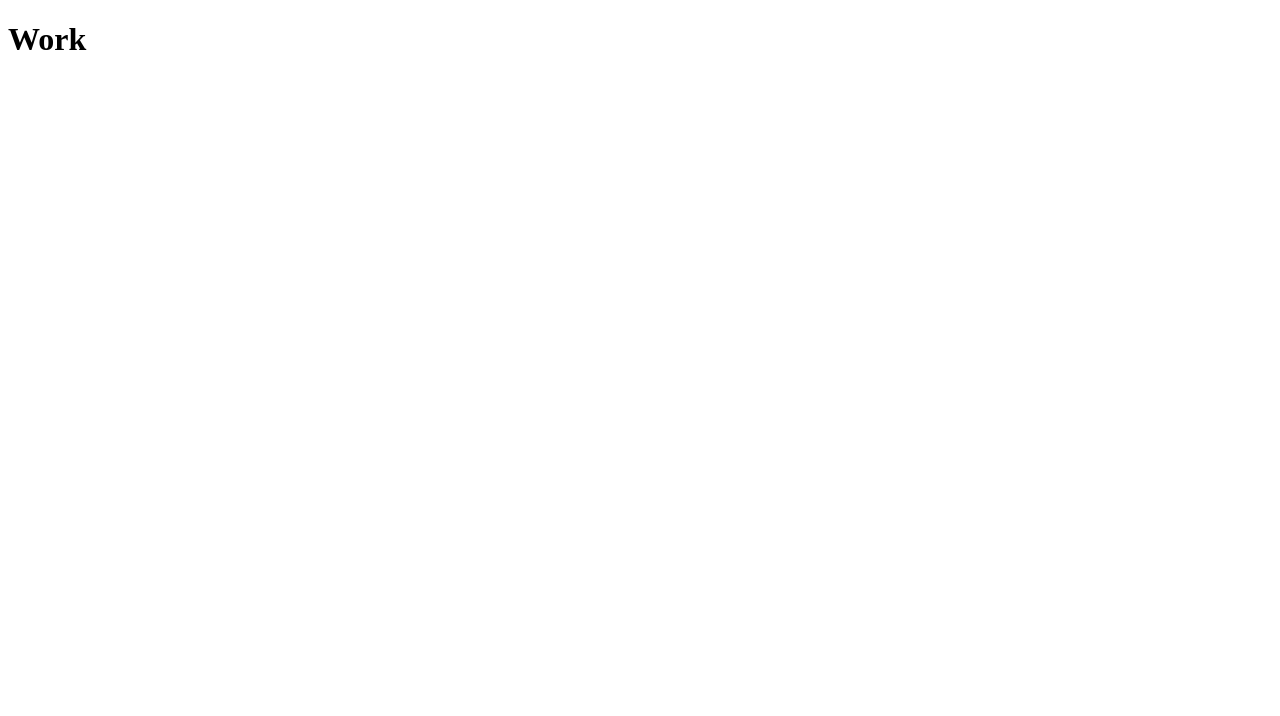
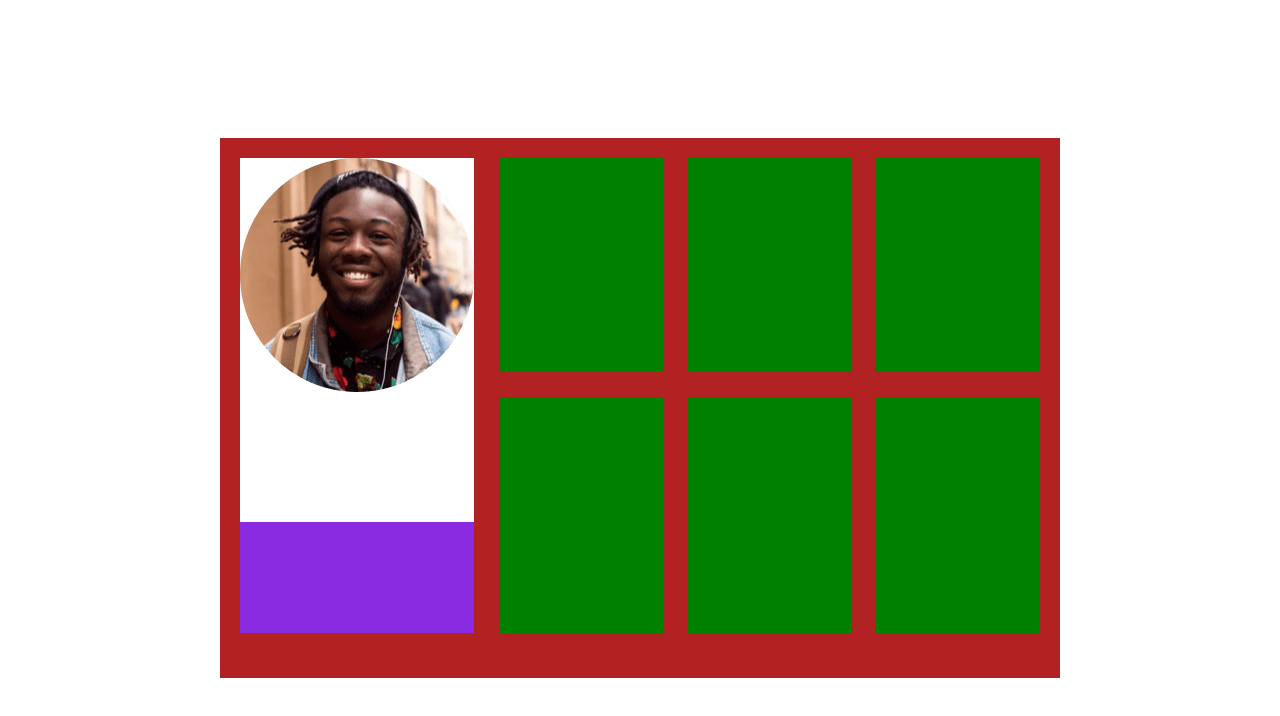
Before and after one commit to CipiVlad/time_tracking_dashboard, a React (Vite) app: page / in a window 1280 px wide. Shown: the top 716 px of the page. Built offline with nearby package versions, Linux system fonts and the light colour scheme.

Commit message:
roughly setting up a grid layout

```diff
--- a/src/App.tsx
+++ b/src/App.tsx
@@ -1,14 +1,14 @@
+import GridLayout from './components/GridLayout'
 import './scss/App.scss'
-import { useEffect, useState } from 'react'
-import { data } from './assets/data'
+// import { useEffect, useState } from 'react'
+// import { data } from './assets/data'
+
+
+
 function App() {
-  const [timeframes, setTimeframes] = useState(data)
-
-  console.log(timeframes);
-
   return (
     <div className="App">
-      <h1>{timeframes[0].title}</h1>
+      <GridLayout />
     </div>
   )
 }
--- /dev/null
+++ b/src/components/GridLayout.tsx
@@ -0,0 +1,39 @@
+import '../scss/GridLayout.scss'
+import profileImage from '../assets/images/image-jeremy.png'
+const GridLayout = () => {
+    return (
+
+        <div className="layout_wrapper">
+            <div className='parent'>
+                <div className="a">
+                    <div className='inner_a'>
+                        <img src={profileImage} alt="image-jeremy" />
+                    </div>
+                </div>
+                <div className="b">
+                    <div className="inner_b">
+                    </div>
+                </div>
+                <div className="c">
+                    <div className="inner_c"></div>
+                </div>
+                <div className="d">
+                    <div className="inner_d"></div>
+                </div>
+                <div className="e">
+                    <div className="inner_e"></div>
+                </div>
+                <div className="f">
+                    <div className="inner_f"></div>
+                </div>
+                <div className="g">
+                    <div className="inner_g"></div>
+                </div>
+                <div className="h">
+                    <div className="inner_h"></div>
+                </div>
+            </div>
+        </div>
+    )
+}
+export default GridLayout
--- /dev/null
+++ b/src/scss/GridLayout.scss
@@ -0,0 +1,70 @@
+.layout_wrapper {
+    display: grid;
+    justify-content: center;
+    place-items: center;
+    min-height: 100vh;
+}
+
+.parent {
+    width: 800px;
+    height: 500px;
+    background-color: firebrick;
+    padding: 20px;
+
+    display: grid;
+    grid-template-columns: repeat(4, 1fr);
+    grid-template-rows: 1fr 1.1fr;
+    gap: 25px 25px;
+    grid-auto-flow: row;
+
+
+    .a {
+        grid-area: 1 / 1 / 3 / 2;
+        background-color: blueviolet;
+
+        .inner_a {
+            height: 364px;
+            background: white;
+        }
+    }
+
+    .b {
+        grid-area: 1 / 2 / 2 / 3;
+        background-color: green;
+
+    }
+
+    .c {
+        grid-area: 1 / 3 / 2 / 4;
+        background-color: green;
+
+    }
+
+    .d {
+        grid-area: 1 / 4 / 2 / 5;
+        background-color: green;
+
+    }
+
+    .e {
+        grid-area: 2 / 2 / 3 / 3;
+        background-color: green;
+
+    }
+
+    .f {
+        grid-area: 2 / 3 / 3 / 4;
+        background-color: green;
+
+    }
+
+    .g {
+        grid-area: 2 / 4 / 3 / 5;
+        background-color: green;
+
+    }
+
+
+
+
+}
```
